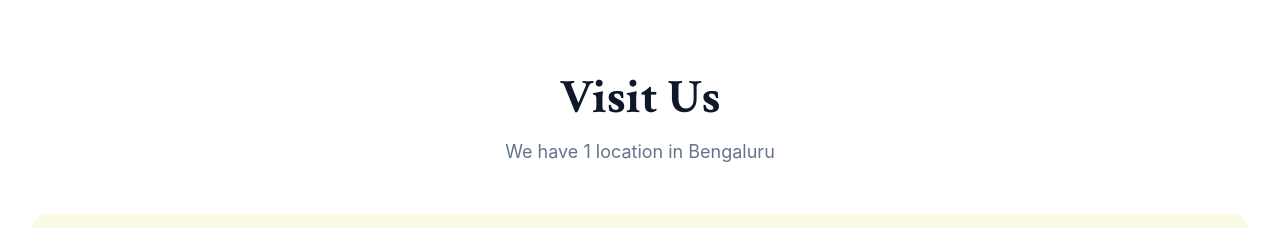
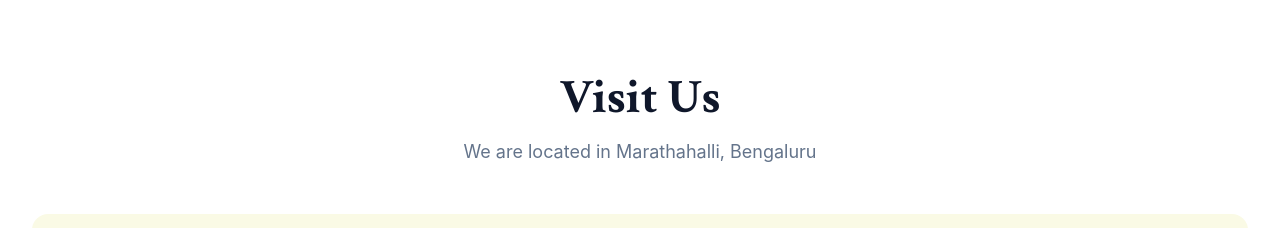
Before and after one commit to shyju2020-1983/Emegent_Test_poj, a React (Create React App) app in the folder frontend/: page / in a window 1280 px wide. Shown: the part 3060-3288 px from the top of the page. Built offline with nearby package versions, Linux system fonts and the light colour scheme.

Commit message:
auto-commit for 6550b824-fdbe-4dcf-b21c-90c6af42d7b4

```diff
--- a/frontend/src/pages/Home.jsx
+++ b/frontend/src/pages/Home.jsx
@@ -222,7 +222,7 @@ const Home = () => {
             <h2 className="text-4xl sm:text-5xl font-bold font-serif text-[#0f172a] mb-4">
               Visit Us
             </h2>
-            <p className="text-lg text-[#64748b]">We have 1 location in Bengaluru</p>
+            <p className="text-lg text-[#64748b]">We are located in Marathahalli, Bengaluru</p>
           </div>
 
           <div className="grid grid-cols-1 gap-8">
```
